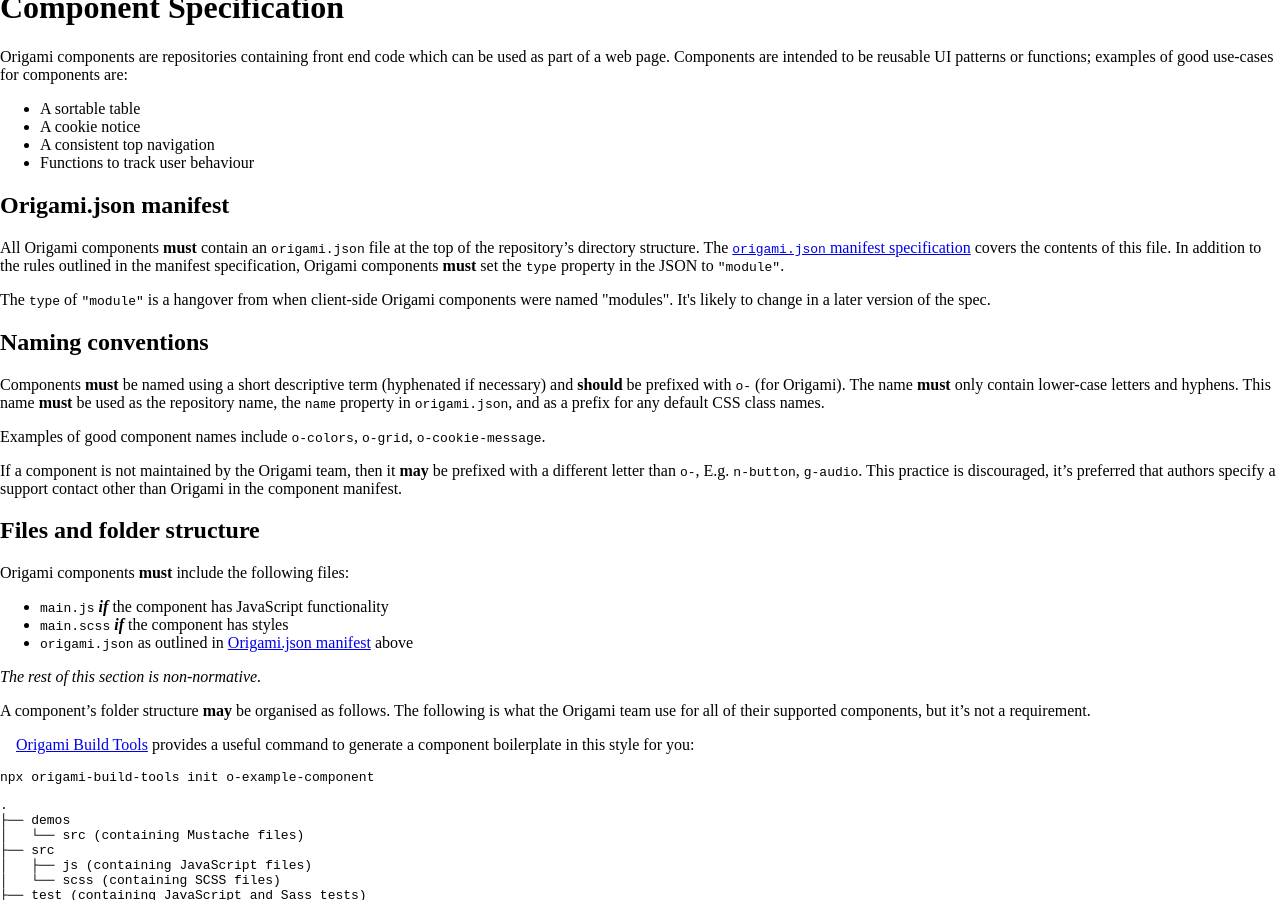
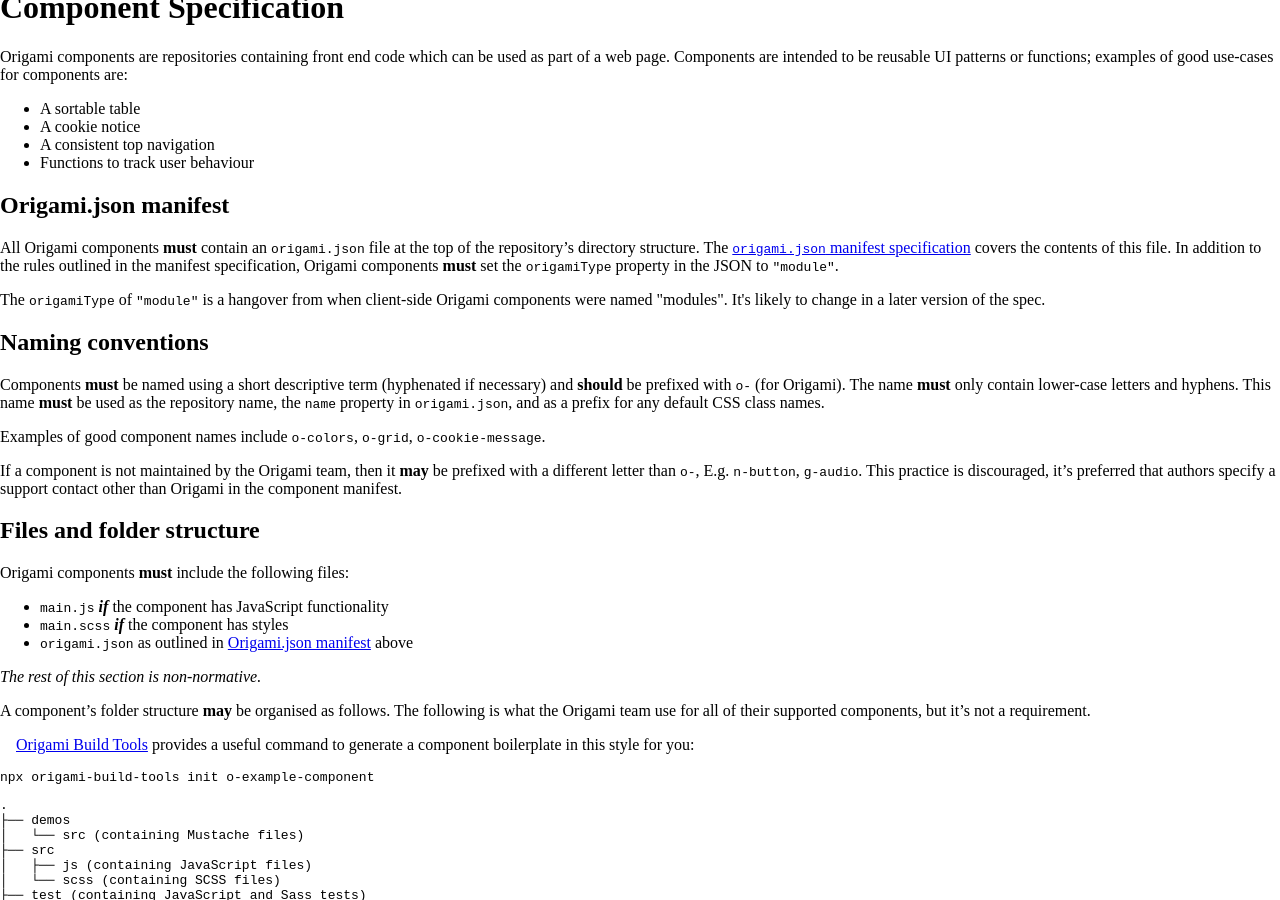
Before and after one commit to Financial-Times/origami-website, a Jekyll site: the page built from _specification-v1/components.md, in a window 1280 px wide and 900 px high, scrolled down 330 px. Built offline with Jekyll 4.4.1, drawn with Linux system fonts in a browser that asks for light colours; a style sheet for code colours, icons or effects is not loaded.

Commit message:
Correct `type` to `origamiType` in components spec

```diff
--- a/_specification-v1/components.md
+++ b/_specification-v1/components.md
@@ -26,10 +26,10 @@ Origami components are repositories containing front end code which can be used
 
 ## Origami.json manifest
 
-All Origami components **must** contain an `origami.json` file at the top of the repository's directory structure. The [`origami.json` manifest specification](/spec/v1/manifest/) covers the contents of this file. In addition to the rules outlined in the manifest specification, Origami components **must** set the `type` property in the JSON to `"module"`.
+All Origami components **must** contain an `origami.json` file at the top of the repository's directory structure. The [`origami.json` manifest specification](/spec/v1/manifest/) covers the contents of this file. In addition to the rules outlined in the manifest specification, Origami components **must** set the `origamiType` property in the JSON to `"module"`.
 
 <aside>
-	The <code>type</code> of <code>"module"</code> is a hangover from when client-side Origami components were named "modules". It's likely to change in a later version of the spec.
+	The <code>origamiType</code> of <code>"module"</code> is a hangover from when client-side Origami components were named "modules". It's likely to change in a later version of the spec.
 </aside>
 
 
```
